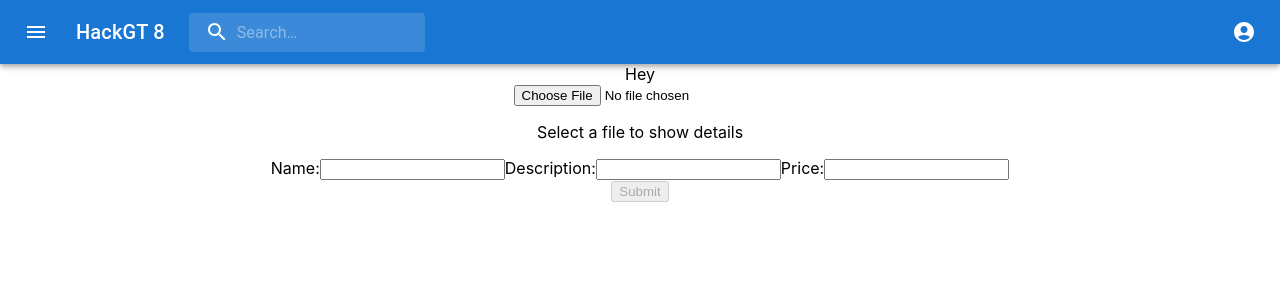
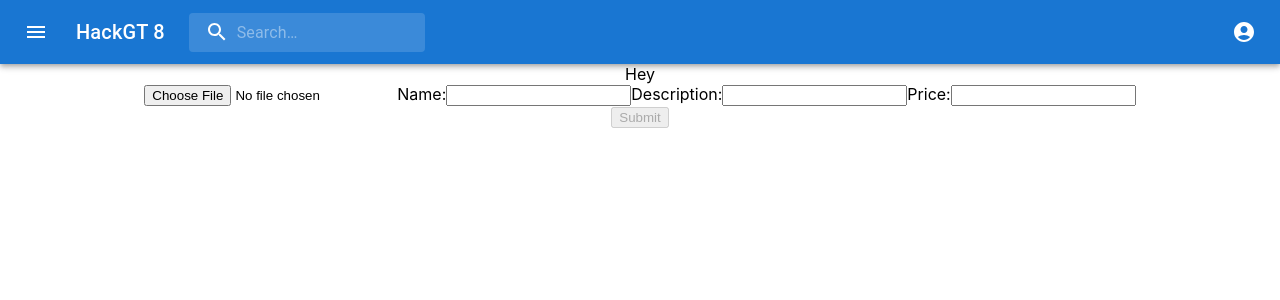
Before and after one commit to computer-geek64/smallfund, a React (Create React App) app in the folder frontend/: page / in a window 1280 px wide. Shown: the top 300 px of the page. Built offline with nearby package versions, Linux system fonts and the light colour scheme.

Commit message:
Updated form

```diff
--- a/frontend/src/components/FileUploadPage.jsx
+++ b/frontend/src/components/FileUploadPage.jsx
@@ -1,4 +1,4 @@
-import { useState } from 'react';
+import { useState, useRef } from 'react';
 import axios from 'axios';
 
 function FileUploadPage() {
@@ -8,25 +8,26 @@ function FileUploadPage() {
 	const [price, setPrice] = useState(null);
 
 	const [isSelected, setIsSelected] = useState(false);
+	const form = useRef(null)
 
 	const changeHandler = (event) => {
 		setSelectedFile(event.target.files[0]);
 		setIsSelected(true);
 	};
 
-	const handleSubmission = () => {
-		const formData = new FormData();
+	const handleSubmission = (event) => {
+		event.preventDefault();
+		console.log(form.current)
+		const formData = new FormData(form.current);
 
-		console.log(productName, description)
-
-		formData.append('name', productName);
-		formData.append('description', description);
-		formData.append('price', price);
-		formData.append('image', selectedFile);
+		// formData.append('name', productName);
+		// formData.append('description', description);
+		// formData.append('price', price);
+		// formData.append('image', selectedFile);
 
 		const config = {
 			method: "post",
-			url: "http://128.61.105.83:8000/",
+			url: "http://128.61.105.83:8000/upload",
 			data: formData,
 			headers: { "Content-Type": "multipart/form-data" },
 		}
@@ -41,9 +42,9 @@ function FileUploadPage() {
 	};
 
 	return(
-   		<div>
-			<input type="file" name="file" onChange={changeHandler} />
-			{isSelected ? (
+   		<form ref={form} onSubmit={handleSubmission}>
+			<input type="file" name="image" onChange={changeHandler} />
+			{/* {isSelected ? (
 				<div>
 					<p>Filename: {selectedFile.name}</p>
 					<p>Filetype: {selectedFile.type}</p>
@@ -55,18 +56,18 @@ function FileUploadPage() {
 				</div>
 			) : (
 				<p>Select a file to show details</p>
-			)}
+			)} */}
 
 			<label for="fname">Name:</label>
-			<input type="text" id="fname" name="fname" onChange={(event) => setProductName(event.target.value)}/>
+			<input type="text" id="fname" name="name" onChange={(event) => setProductName(event.target.value)}/>
 			<label for="lname">Description:</label>
-			<input type="text" id="lname" name="lname" onChange={(event) => setDescripton(event.target.value)}/>
+			<input type="text" id="lname" name="description" onChange={(event) => setDescripton(event.target.value)}/>
 			<label for="lname">Price:</label>
-			<input type="text" id="lname" name="lname" onChange={(event) => setPrice(event.target.value)}/>
+			<input type="text" id="lname" name="price" onChange={(event) => setPrice(event.target.value)}/>
 			<div>
-				<button disabled={productName == null} onClick={handleSubmission}>Submit</button>
+				<button disabled={productName == null}> Submit</button>
 			</div>
-		</div>
+		</form>
 	)
 }
 
```
